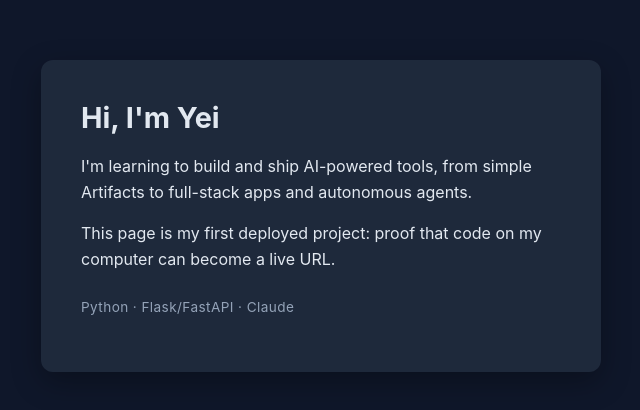
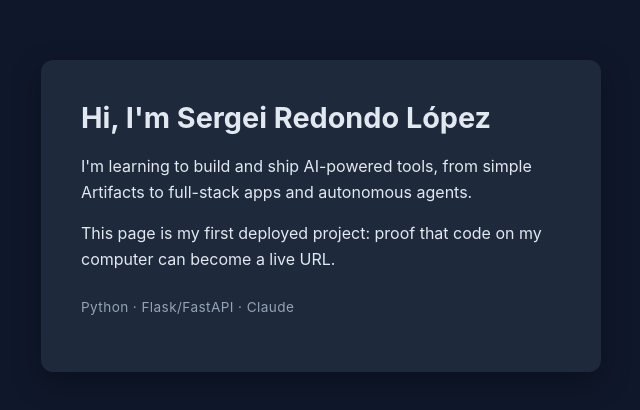
Before and after one commit to Sergei1607/hello-deployed, a plain HTML site: page index.html in a window 1280 px wide. Shown: the part 184-594 px from the top of the page, without its empty margins (319-959 px from the left). Drawn offline with Linux system fonts and the light colour scheme.

Commit message:
Testing Versel

```diff
--- a/index.html
+++ b/index.html
@@ -8,7 +8,7 @@
 </head>
 <body>
   <main class="card">
-    <h1>Hi, I'm Yei</h1>
+    <h1>Hi, I'm Sergei Redondo López</h1>
     <p>I'm learning to build and ship AI-powered tools, from simple Artifacts to full-stack apps and autonomous agents.</p>
     <p>This page is my first deployed project: proof that code on my computer can become a live URL.</p>
     <p class="tag">Python · Flask/FastAPI · Claude</p>
```
